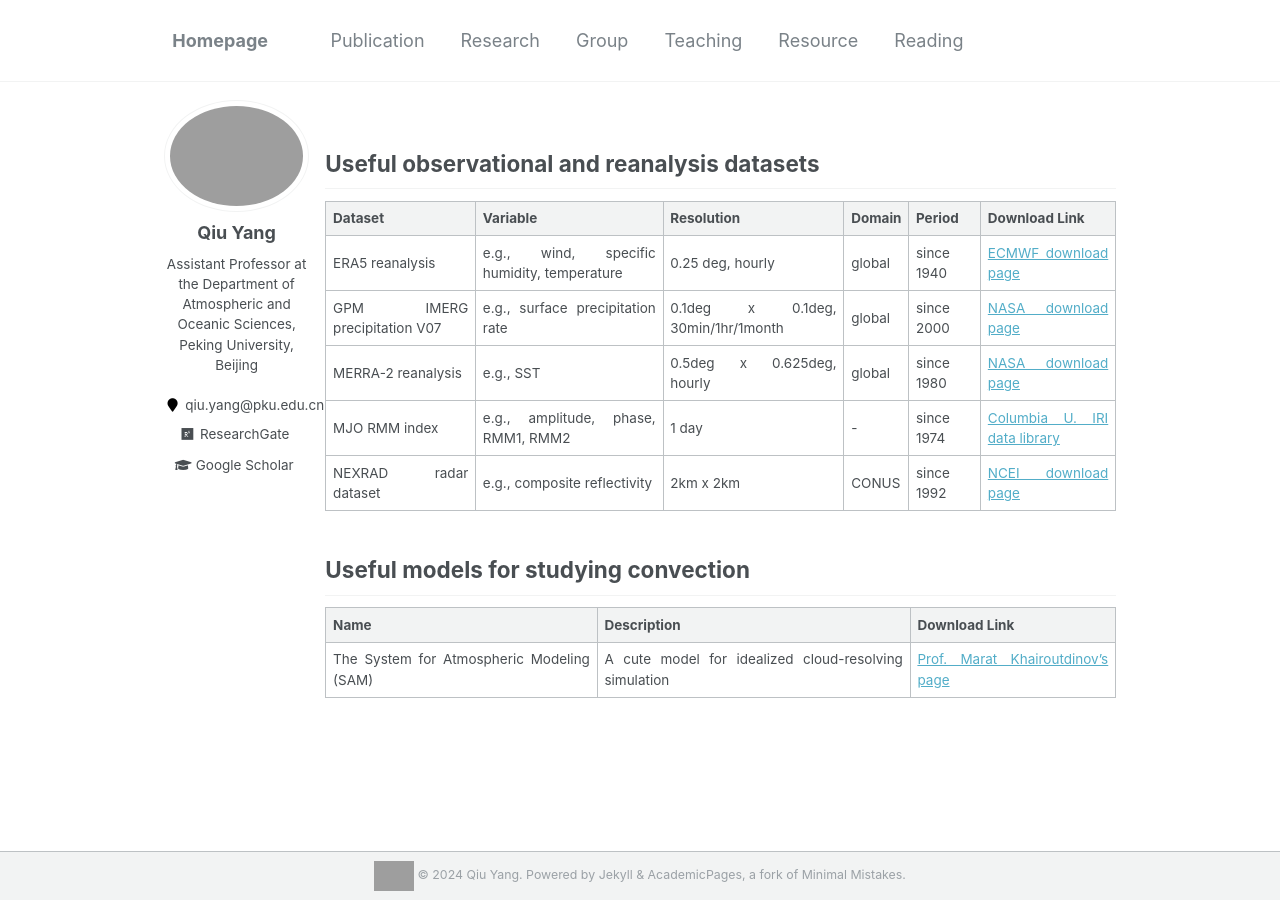
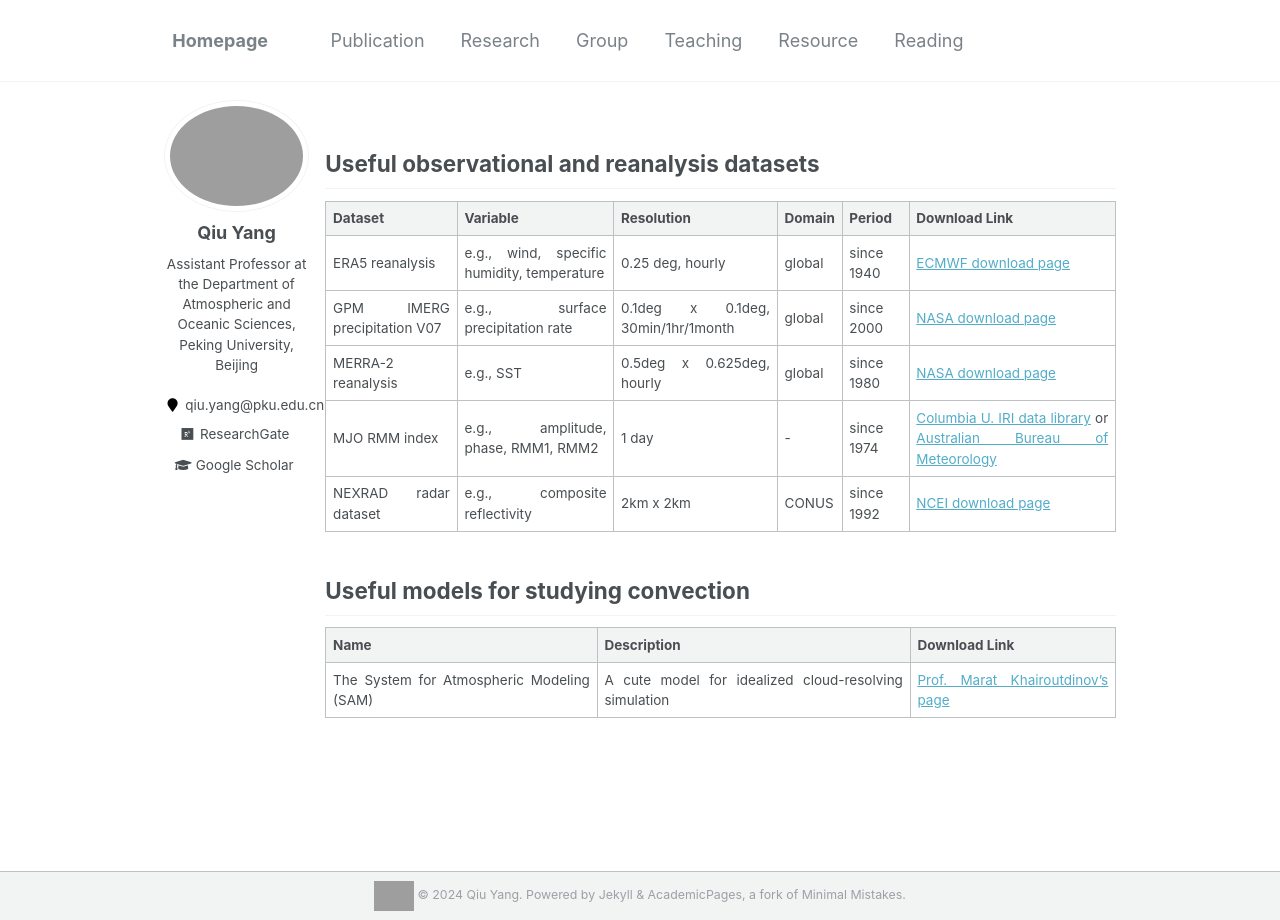
Before and after one commit to qiuyang50/qiuyang50.github.io, a Jekyll site: the page built from _pages/resource.md, in a window 1280 px wide. Built offline with Jekyll 4.4.1, drawn with Linux system fonts in a browser that asks for light colours; grey boxes are pictures that could not be loaded.

Commit message:
Update resource.md

```diff
--- a/_pages/resource.md
+++ b/_pages/resource.md
@@ -12,7 +12,7 @@
 | ERA5 reanalysis   | e.g., wind, specific humidity, temperature | 0.25 deg, hourly          | global | since 1940 | [ECMWF download page](https://cds.climate.copernicus.eu/cdsapp#!/search?type=dataset&text=ERA5) |
 | GPM IMERG precipitation V07| e.g., surface precipitation rate  | 0.1deg x 0.1deg, 30min/1hr/1month  | global | since 2000 | [NASA download page](https://disc.gsfc.nasa.gov/datasets/GPM_3IMERGHH_07/summary?keywords=GPM%20IMERG) |
 | MERRA-2 reanalysis| e.g., SST                                  | 0.5deg x 0.625deg, hourly | global | since 1980 | [NASA download page](https://daac.gsfc.nasa.gov/datasets/M2T1NXOCN_5.12.4/summary)              |
-| MJO RMM index  | e.g., amplitude, phase, RMM1, RMM2            | 1 day                     | -      | since 1974 | [Columbia U. IRI data library](https://iridl.ldeo.columbia.edu/SOURCES/.BoM/.MJO/.RMM/index.html?Set-Language=en)|
+| MJO RMM index  | e.g., amplitude, phase, RMM1, RMM2            | 1 day                     | -      | since 1974 | [Columbia U. IRI data library](https://iridl.ldeo.columbia.edu/SOURCES/.BoM/.MJO/.RMM/index.html?Set-Language=en) or [Australian Bureau of Meteorology](http://www.bom.gov.au/climate/mjo/)|
 | NEXRAD radar dataset | e.g., composite reflectivity            | 2km x 2km                 | CONUS  | since 1992 | [NCEI download page](https://www.ncei.noaa.gov/access/metadata/landing-page/bin/iso?id=gov.noaa.ncdc:C00682) |
 
 ## Useful models for studying convection
```
